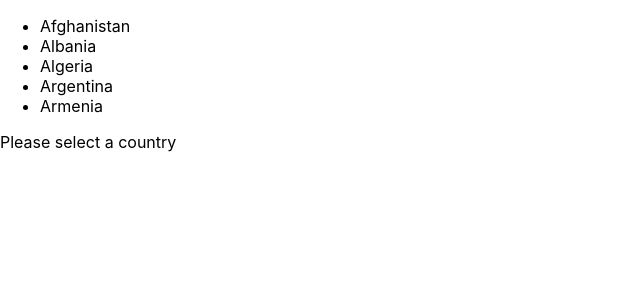
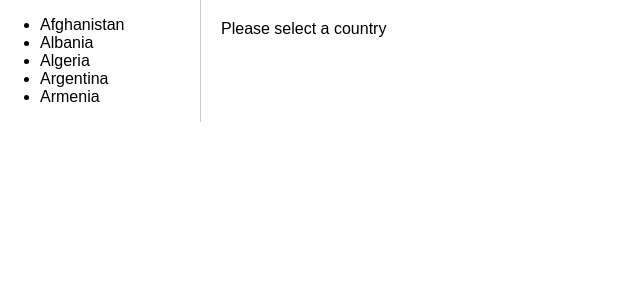
Before and after one commit to arsiksad0v/country-list, a React (Create React App) app: page / in a window 1280 px wide. Shown: the top 300 px of the page, without its empty margins (0-640 px from the left). Built offline with nearby package versions, Linux system fonts and the light colour scheme.

Commit message:
Updated App with styles

```diff
--- a/src/App.tsx
+++ b/src/App.tsx
@@ -1,19 +1,24 @@
 import React, { useState } from 'react';
 import CountryList from './CountryList';
 import CountryDetail from './CountryDetail';
+import './App.css';
 
 const App: React.FC = () => {
   const [selectedCountry, setSelectedCountry] = useState<string | null>(null);
 
   return (
     <div className="App">
+      <div className="CountryList">
         <CountryList setSelectedCountry={setSelectedCountry} />
+      </div>
+      <div className="CountryDetail">
         {selectedCountry ? (
           <CountryDetail countryName={selectedCountry} />
         ) : (
           <div>Please select a country</div>
         )}
       </div>
+    </div>
   );
 };
 
```
Lines whose indentation alone changed are shown as unchanged.
